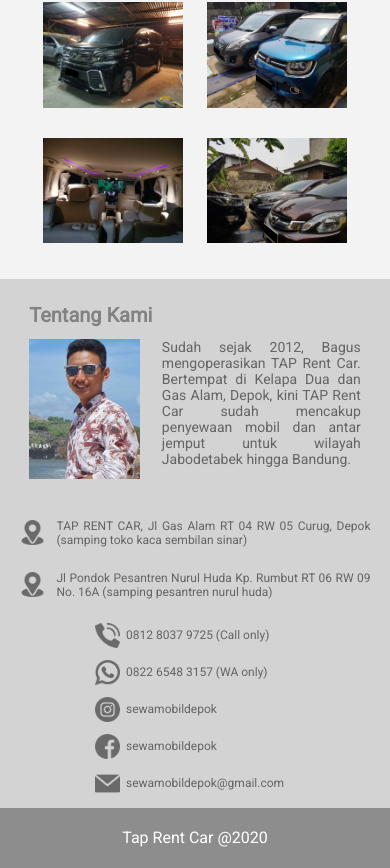
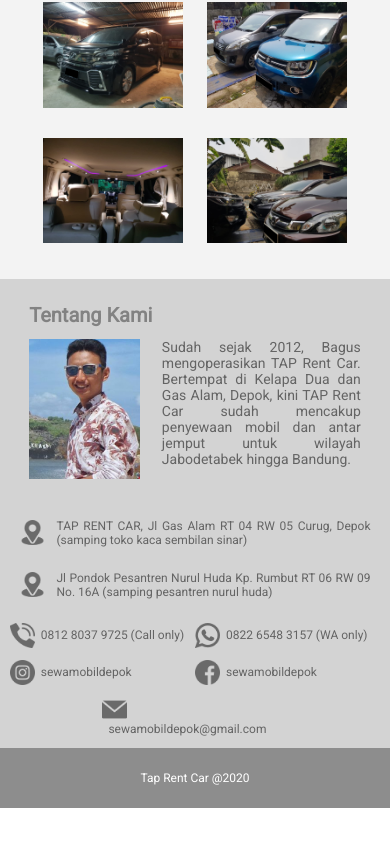
Before and after one commit to ilhamksyuriadi/tap-rent-car, a React (Create React App) app: page / in a window 390 px wide. Shown: the part 3250-4118 px from the top of the page. After the commit the page ends 4058 px from the top, so only its background shows below. Built offline with nearby package versions, Linux system fonts and the light colour scheme.

Commit message:
revised footer

```diff
--- a/src/components/Footer.scss
+++ b/src/components/Footer.scss
@@ -338,7 +338,7 @@
                         justify-content: space-evenly;
                         .content{
                             // background: beige;
-                            width: 200px;
+                            width: 50%;
                             margin: 6px 0px;
                             img{
                                 width: 25px;
@@ -412,7 +412,9 @@
         }
         .footer{
             width: 100vw;
-            // background: red;
+            p{
+                font-size: 12px;
+            }
         }
     }
 }
```
